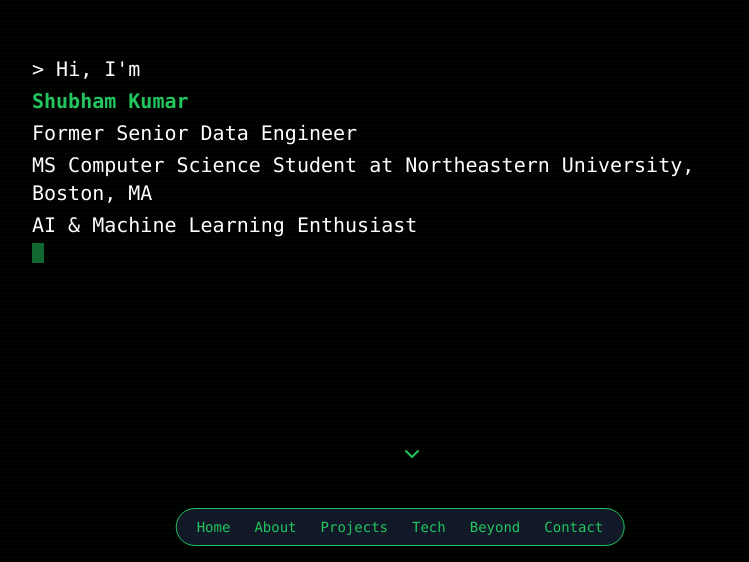
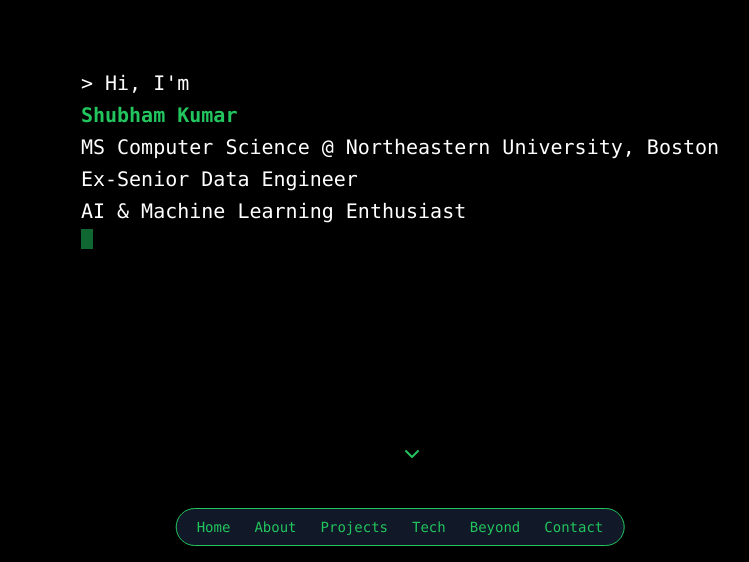
Before and after one commit to shubham1592/terminal-portfolio, a React (Vite) app: page / in a window 1280 px wide. Shown: the part 238-800 px from the top of the page, without its empty margins (240-989 px from the left). Built offline with nearby package versions, Linux system fonts and the light colour scheme.

Commit message:
bg effects

```diff
--- a/src/components/HeroSection.tsx
+++ b/src/components/HeroSection.tsx
@@ -15,8 +15,8 @@
   const textLines = [
     "Hi, I'm ",
     "Shubham Kumar",
-    "Former Senior Data Engineer",
-    "MS Computer Science Student at Northeastern University, Boston, MA",
+    "MS Computer Science @ Northeastern University, Boston",
+    "Ex-Senior Data Engineer",
     "AI & Machine Learning Enthusiast",
   ];
 
@@ -52,10 +52,10 @@
 
   return (
     <section className="min-h-screen flex flex-col items-center justify-center px-4 py-16 bg-black text-white font-mono relative">
-      {/* Background scanline effect */}
+      {/* Background scanline effect
       <div className="absolute inset-0 overflow-hidden pointer-events-none">
         <div className="w-full h-full bg-[linear-gradient(transparent_50%,rgba(0,255,0,0.02)_50%)] bg-[length:100%_4px]"></div>
-      </div>
+      </div> */}
 
       <div className="w-full max-w-[800px] px-4 sm:px-6 lg:px-8">
         {!bootingComplete ? (
```
